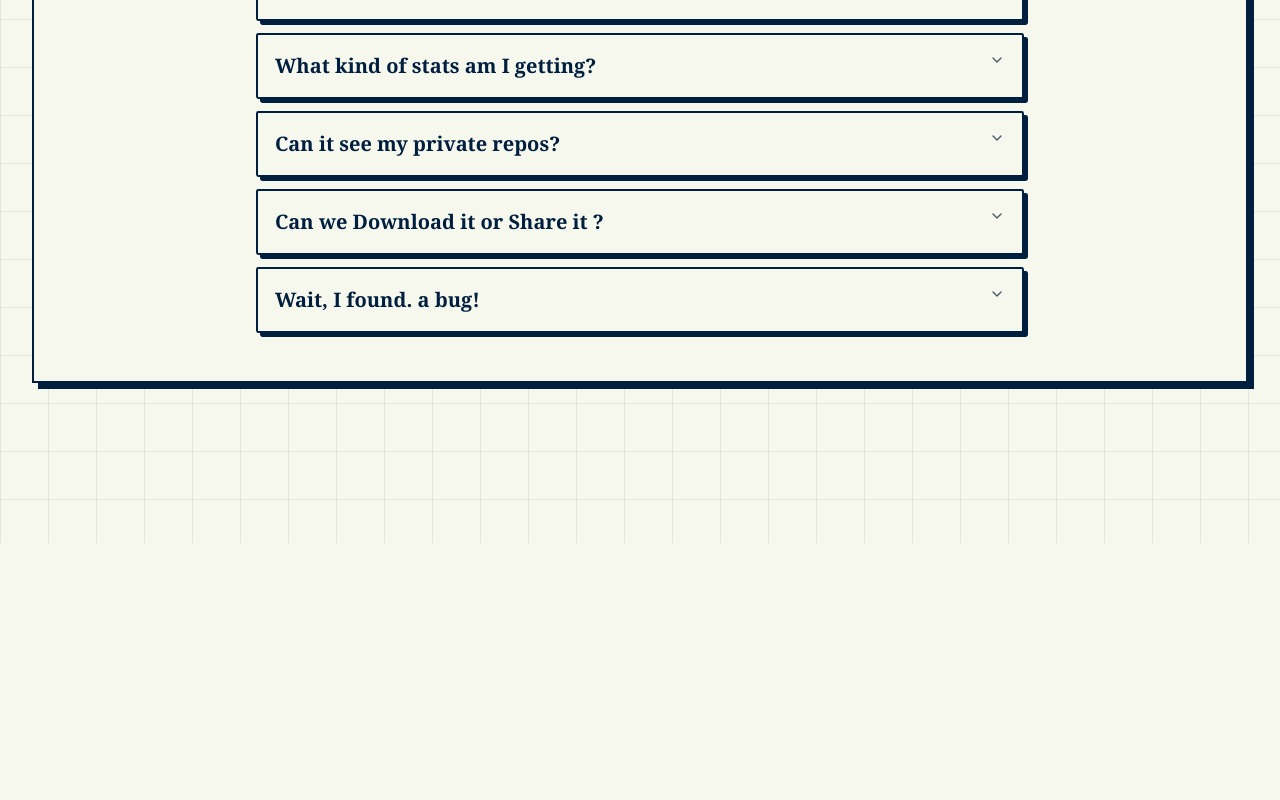
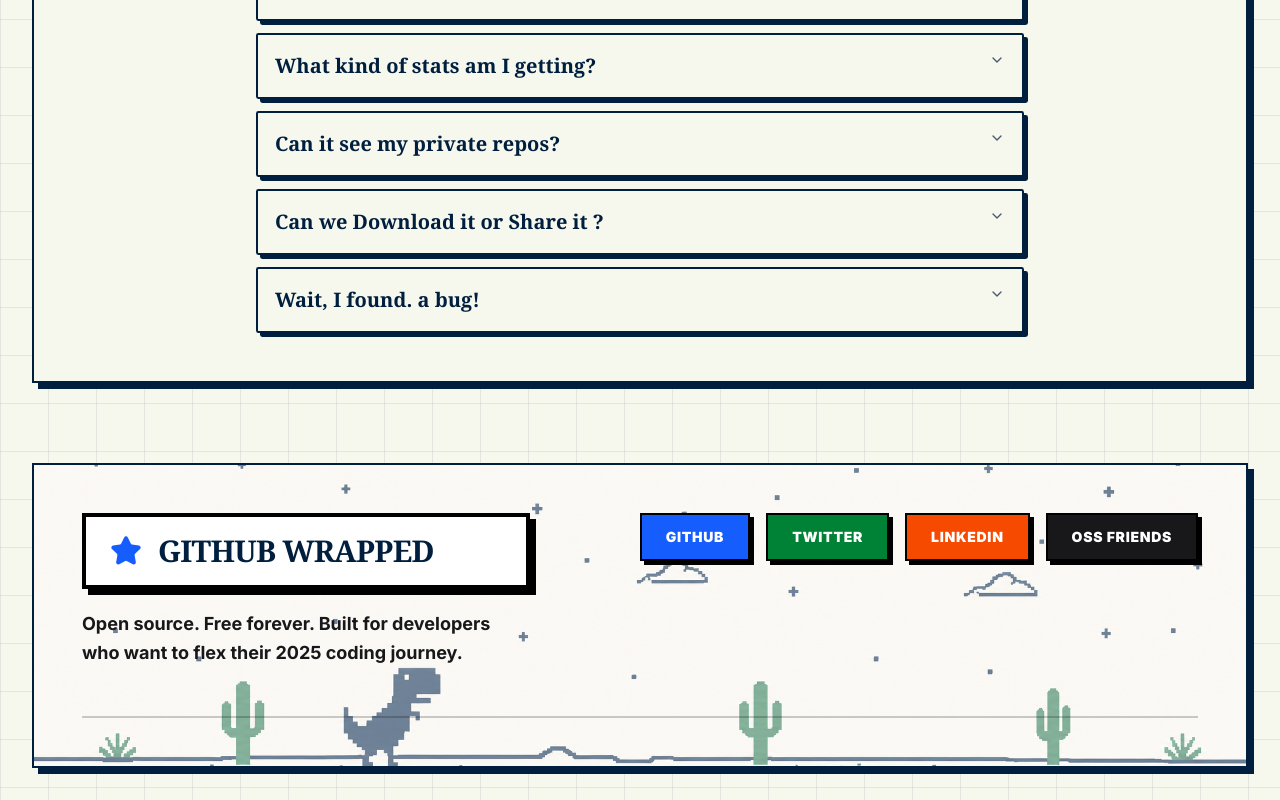
Before and after one commit to Dru-429/github-wrapped, a Next.js app: page / in a window 1280 px wide. Shown: the part 2717-3517 px from the top of the page. Before the commit the page ends 3260 px from the top, so only its background shows below. Built offline with nearby package versions, Linux system fonts and the light colour scheme.

Commit message:
Added footer

```diff
--- a/components/landing.tsx
+++ b/components/landing.tsx
@@ -3,7 +3,7 @@
 import { useRef, useState } from "react";
 import { useRouter } from "next/navigation";
 import { motion } from "framer-motion";
-import { ArrowRight, Github, Star, Users } from "lucide-react";
+import { ArrowRight, Github, Star, Users, Linkedin, Twitter, MessageCircle, Heart } from "lucide-react";
 import {
   Accordion,
   AccordionContent,
@@ -29,7 +29,7 @@ export default function LandingPage() {
         <Hero />
         <Features />
         <Faq />
-        <div className="h-32" />
+        <Footer />
       </div>
     </main>
   );
@@ -461,3 +461,57 @@ function Faq() {
     </section>
   );
 }
+
+/* Footer                                                             */
+function Footer() {
+  return (
+    <footer
+      className="boxy mt-20 p-8 md:p-12 relative overflow-hidden"
+      style={{
+        backgroundImage: `url('/assets/dino_bg.png')`,
+        backgroundSize: 'cover',
+        backgroundPosition: 'center'
+      }}
+    >
+      {/* Semi-transparent overlay to ensure text readability if dino_bg is dark/busy */}
+      <div className="absolute inset-0 bg-white/40 pointer-events-none" />
+
+      <div className="relative z-10 flex flex-col gap-12">
+        {/* Top Section */}
+        <div className="flex flex-col md:flex-row justify-between items-start gap-8">
+          <div className="flex flex-col gap-5">
+            <div className="boxy bg-white px-6 py-4 inline-flex items-center gap-4 shadow-[6px_6px_0_0_rgba(0,0,0,1)] border-4 border-black">
+              <Star className="w-8 h-8 text-blue-600 fill-current" />
+              <span className="font-display text-3xl font-black uppercase tracking-tight">Github Wrapped</span>
+            </div>
+            <p className="max-w-md text-zinc-900 font-bold text-lg leading-relaxed">
+              Open source. Free forever. Built for developers who want to flex their 2025 coding journey.
+            </p>
+          </div>
+
+          <div className="flex flex-wrap gap-4">
+            {[
+              { label: "GitHub", href: "https://github.com/Dru-429/github-wrapped", color: "bg-blue-600" },
+              { label: "Twitter", href: "https://x.com/dev_druv", color: "bg-green-700" },
+              { label: "LinkedIn", href: "https://linkedin.com", color: "bg-orange-600" },
+              { label: "OSS Friends", href: "#", color: "bg-zinc-900" },
+            ].map((link) => (
+              <a
+                key={link.label}
+                href={link.href}
+                target="_blank"
+                rel="noopener noreferrer"
+                className={`boxy-sm ${link.color} text-white px-6 py-3 font-black text-sm uppercase tracking-wider hover:-translate-y-1 transition-transform border-2 border-black shadow-[4px_4px_0_0_rgba(0,0,0,1)]`}
+              >
+                {link.label}
+              </a>
+            ))}
+          </div>
+        </div>
+
+        <div className="h-[2px] w-full bg-black/20" />
+
+      </div>
+    </footer>
+  );
+}
```
